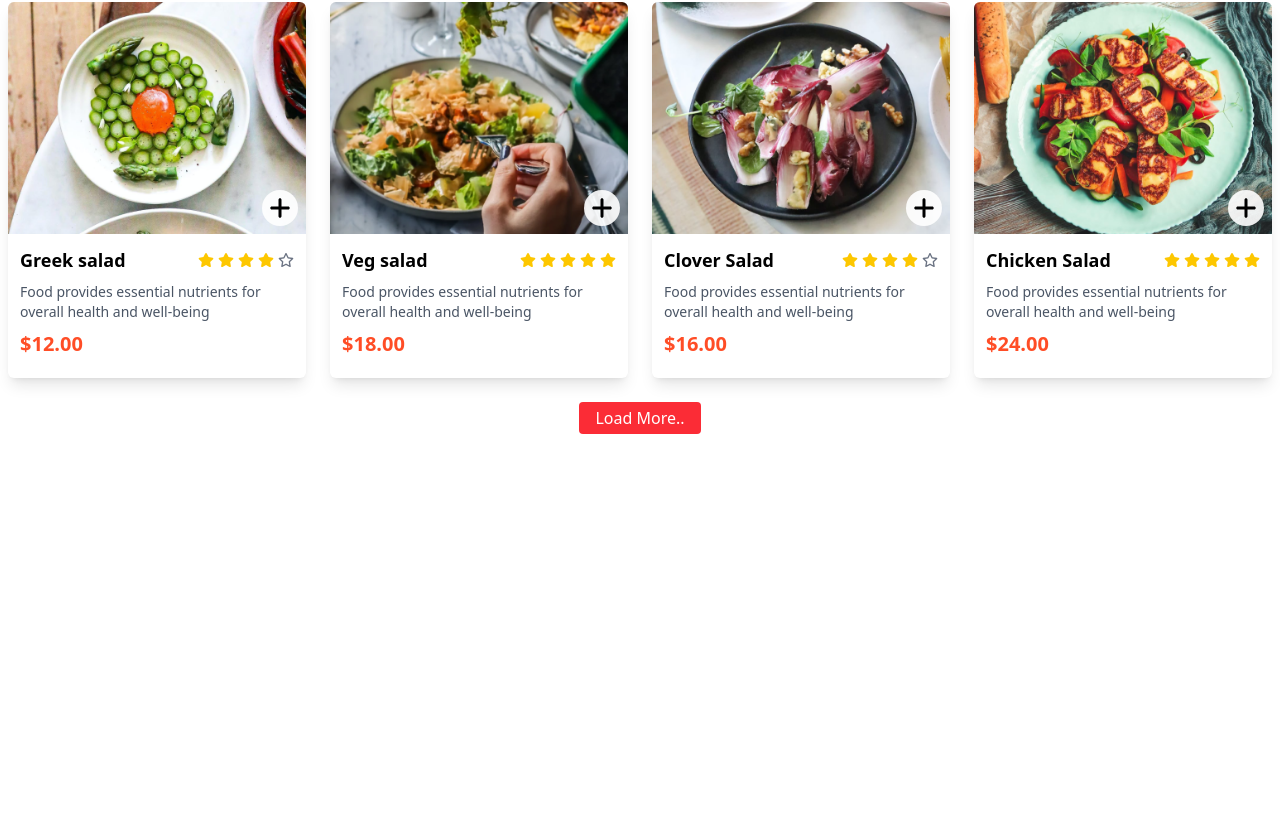
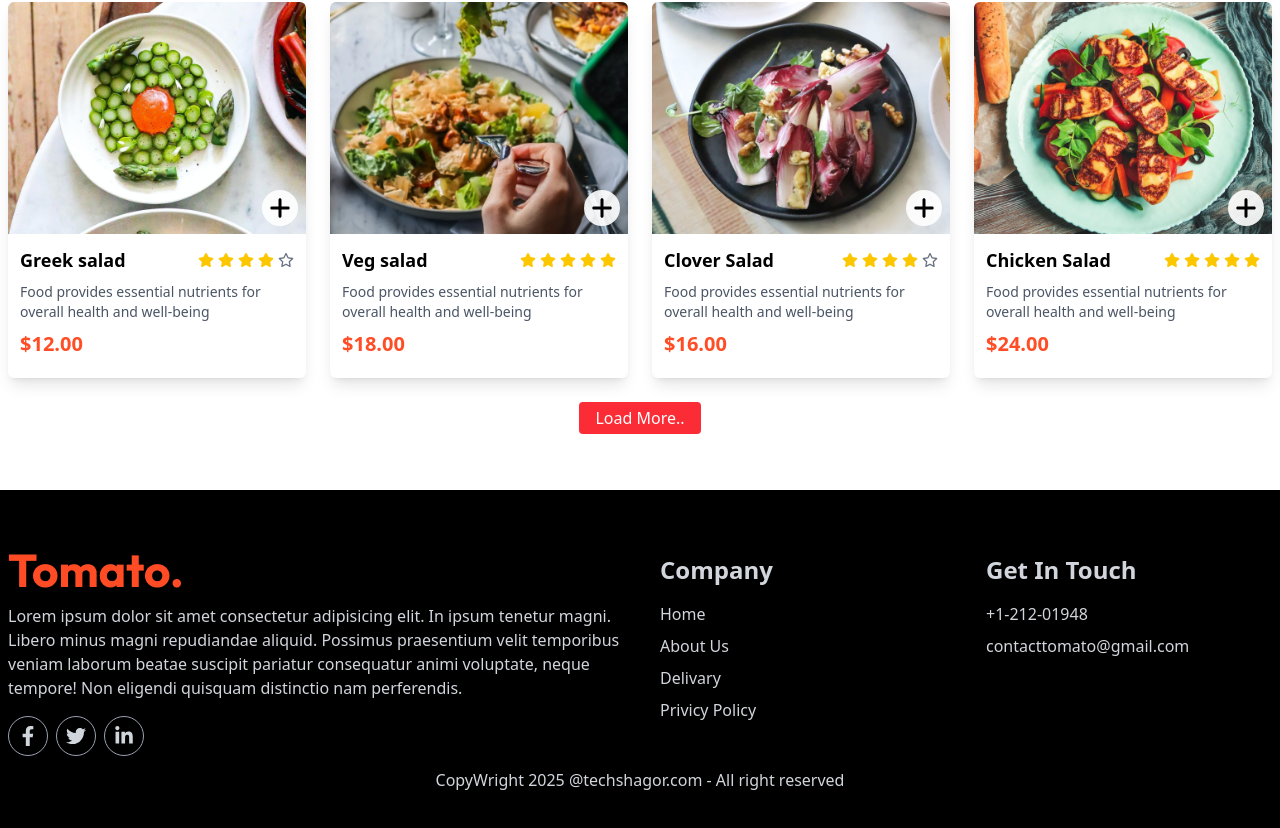
Before and after one commit to shagorpixel/react-food-dalivary-app, a React (Vite) app: page / in a window 1280 px wide. Shown: the part 953-1781 px from the top of the page. Before the commit the page ends 1443 px from the top, so only its background shows below. Built offline with nearby package versions, Linux system fonts and the light colour scheme.

Commit message:
Add Footer

```diff
--- a/src/App.jsx
+++ b/src/App.jsx
@@ -2,12 +2,14 @@ import React from 'react';
 import Nav from './Components/NavBer/Nav';
 import { Outlet } from 'react-router-dom';
 import StoreContextProvider from './Contexts/StoreContextProvider';
+import Footer from './Footer/Footer';
 
 const App = () => {
   return (
     <StoreContextProvider>
       <Nav></Nav>
       <Outlet></Outlet>
+      <Footer></Footer>
     </StoreContextProvider>
   );
 };
--- /dev/null
+++ b/src/Footer/Footer.jsx
@@ -0,0 +1,39 @@
+import { Link } from "react-router-dom";
+import { assets } from "../assets/frontend_assets/assets";
+import { FaFacebookF,FaTwitter,FaLinkedinIn} from "react-icons/fa";
+const Footer = () => {
+    return (
+        <footer className=" bg-black py-16 text-gray-300 px-4 md:px-0 ">
+            <div className=" gap-10 custom-container grid grid-cols-2 md:grid-cols-4 ">
+                <div className=" space-y-4 col-span-2 ">
+                    <img src={assets.logo} alt="" />
+                    <p>Lorem ipsum dolor sit amet consectetur adipisicing elit. In ipsum tenetur magni. Libero minus magni repudiandae aliquid. Possimus praesentium velit temporibus veniam laborum beatae suscipit pariatur consequatur animi voluptate, neque tempore! Non eligendi quisquam distinctio nam perferendis.</p>
+                    <div className=" flex space-x-2">
+                        <a className=" size-10 text-xl rounded-full border border-gray-400 flex items-center justify-center" href="#"><FaFacebookF /></a>
+                        <a className=" size-10 text-xl rounded-full border border-gray-400 flex items-center justify-center" href="#"><FaTwitter /></a>
+                        <a className=" size-10 text-xl rounded-full border border-gray-400 flex items-center justify-center" href="#"><FaLinkedinIn /></a>
+                    </div>
+                </div>
+                <div className="space-y-4">
+                    <h2 className=" text-2xl font-semibold">Company</h2>
+                    <ul className=" space-y-2">
+                        <li><Link to={'/'}>Home</Link></li>
+                        <li><Link to={'/about'}>About Us</Link></li>
+                        <li><Link to={'/'}>Delivary</Link></li>
+                        <li><Link to={'/'}>Privicy Policy</Link></li>
+                    </ul>
+                </div>
+                <div className="space-y-4">
+                    <h2 className=" text-2xl font-semibold">Get In Touch</h2>
+                    <ul className=" space-y-2">
+                        <li>+1-212-01948</li>
+                        <li>contacttomato@gmail.com</li>
+                    </ul>
+                </div>
+            </div>
+            <p className=" text-center my-3">CopyWright {new Date().getFullYear()} @techshagor.com - All right reserved</p>
+        </footer>
+    );
+};
+
+export default Footer;
```
